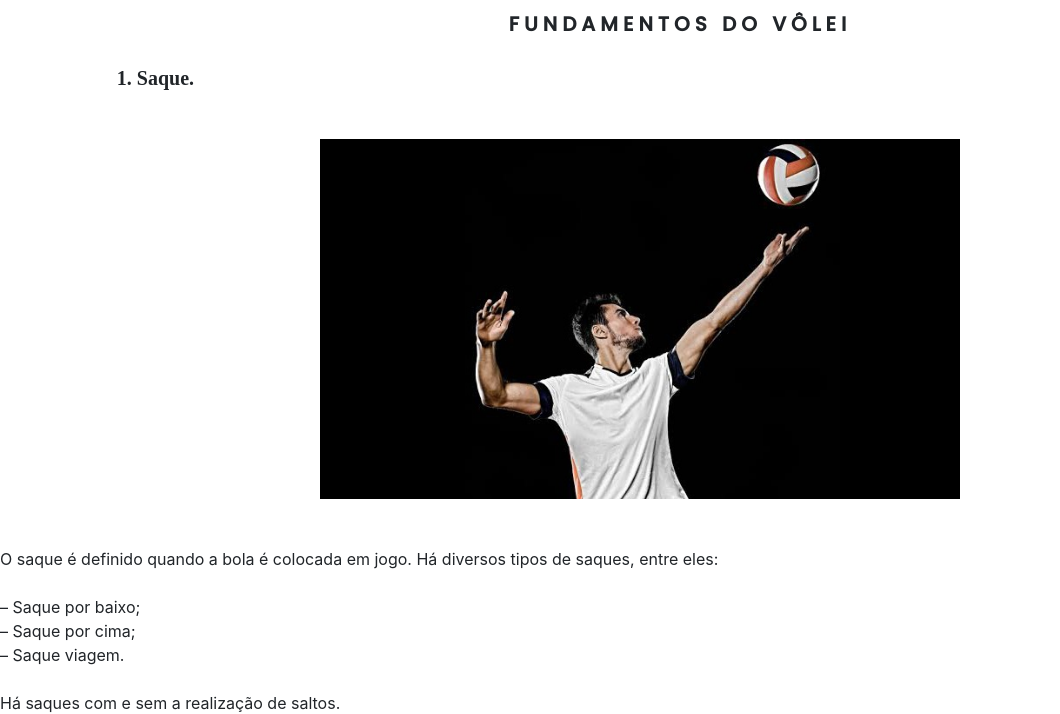
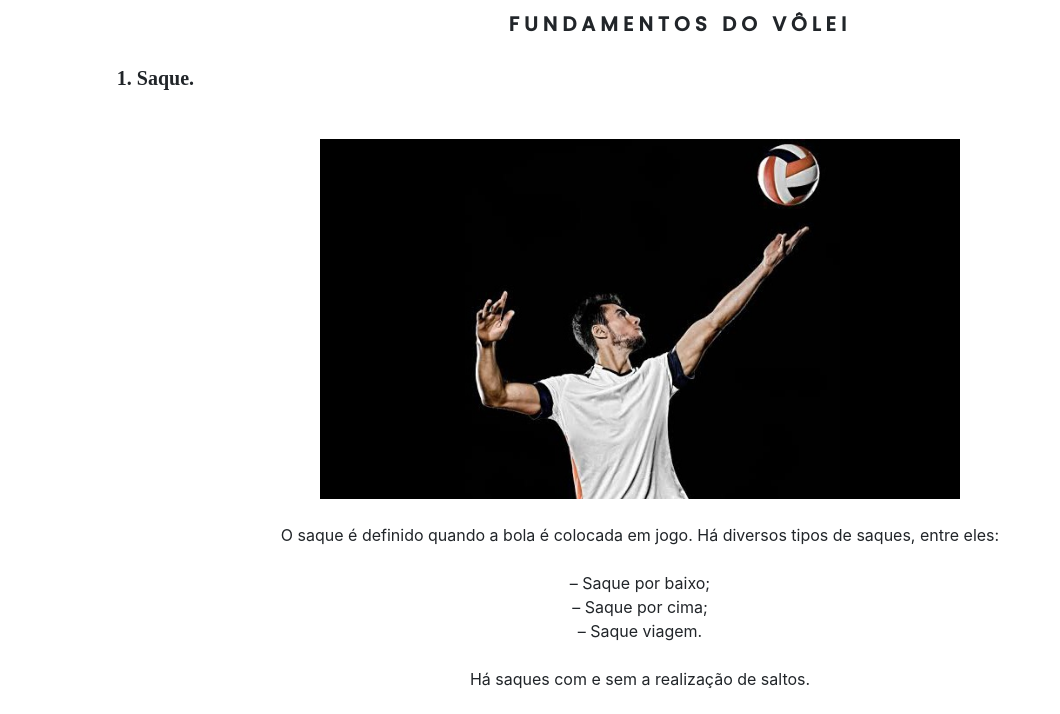
Before and after one commit to Juapenas/olimpiadas, a plain HTML site: page volei.html in a window 1280 px wide. Shown: the part 6620-7334 px from the top of the page, without its empty margins (0-1060 px from the left). Drawn offline with nearby package versions, Linux system fonts and the light colour scheme; a web font is replaced by a local one.

Commit message:
Update volei.html

```diff
--- a/volei.html
+++ b/volei.html
@@ -198,7 +198,7 @@
         <br>
         <p class="text"><b>ㅤㅤ1. Saque.</b><br>
 ㅤ      <br>
-            <center><img class="img-volei" src="img/saque.jpeg"></center>
+            <center><img class="img-volei" src="img/saque.jpeg">
         <br>
         <br>
         O saque é definido quando a bola é colocada em jogo. Há diversos tipos de saques, entre eles:<br>
```
